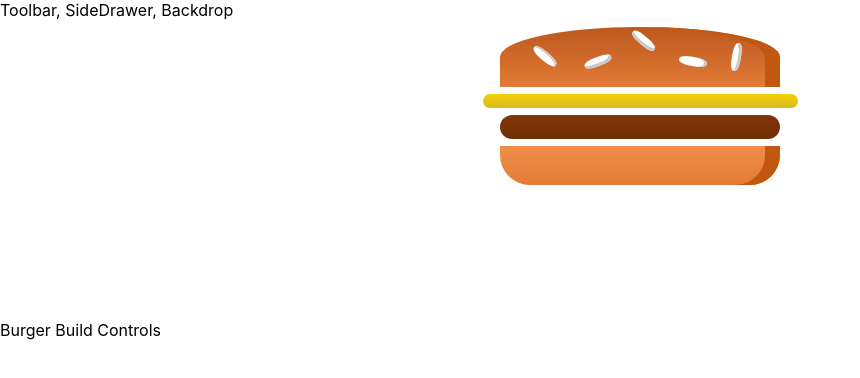
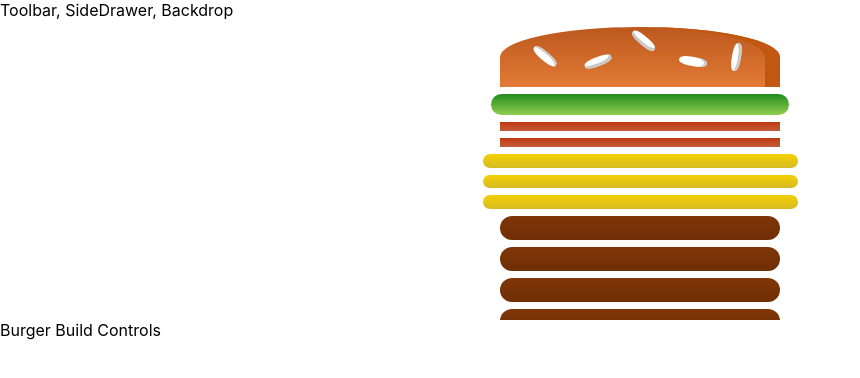
Before and after one commit to masavkr/burger, a React app: page / in a window 1280 px wide. Shown: the top 378 px of the page, without its empty margins (0-860 px from the left). Built offline with nearby package versions, Linux system fonts and the light colour scheme.

Commit message:
outputting burger components dynamically

```diff
--- a/src/components/Burger/Burger.js
+++ b/src/components/Burger/Burger.js
@@ -3,12 +3,21 @@
 import BurgerIngredient from './BurgerIngredient/BurgerIngredient';
 
 const burger = (props) => {
-  console.log(classes);
+  const transformedIngredients = Object.keys(props.ingredients)
+    .map(ingredientKey => {
+      return [...Array(props.ingredients[ingredientKey])].map((_,i) => {
+        return <BurgerIngredient key={ingredientKey + i} type={ingredientKey} />
+        //here???
+      });
+    })
+    .reduce((arr, el) => {
+      return arr.concat(el)
+    },[]);
+    console.log(transformedIngredients)
   return (
     <div className={classes.Burger}>
       <BurgerIngredient type="bread-top" />
-      <BurgerIngredient type="cheese" />
-      <BurgerIngredient type="meat" />
+      {transformedIngredients}
       <BurgerIngredient type="bread-bottom" />
     </div>
   );
--- a/src/containers/BurgerBuilder/BurgerBuilder.js
+++ b/src/containers/BurgerBuilder/BurgerBuilder.js
@@ -3,12 +3,21 @@
 import Burger from '../../components/Burger/Burger';
 
 class BurgerBuilder extends Component {
+  state = {
+    ingredients: {
+      salad: 1,
+      bacon: 2,
+      cheese: 3,
+      meat: 4
+    }
+  }
+
+
   render () {
     return(
       <Aux>
-        <Burger />
+        <Burger ingredients={this.state.ingredients}/>
         <div>Burger Build Controls</div>
-
       </Aux>
     );
   }
```
